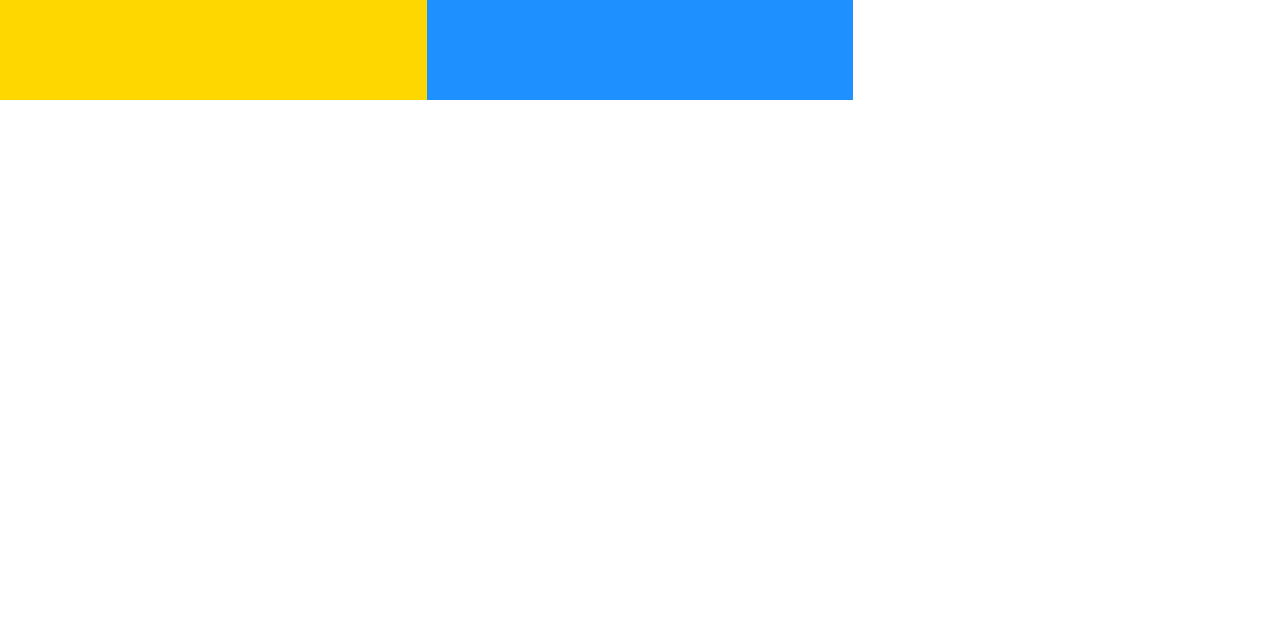
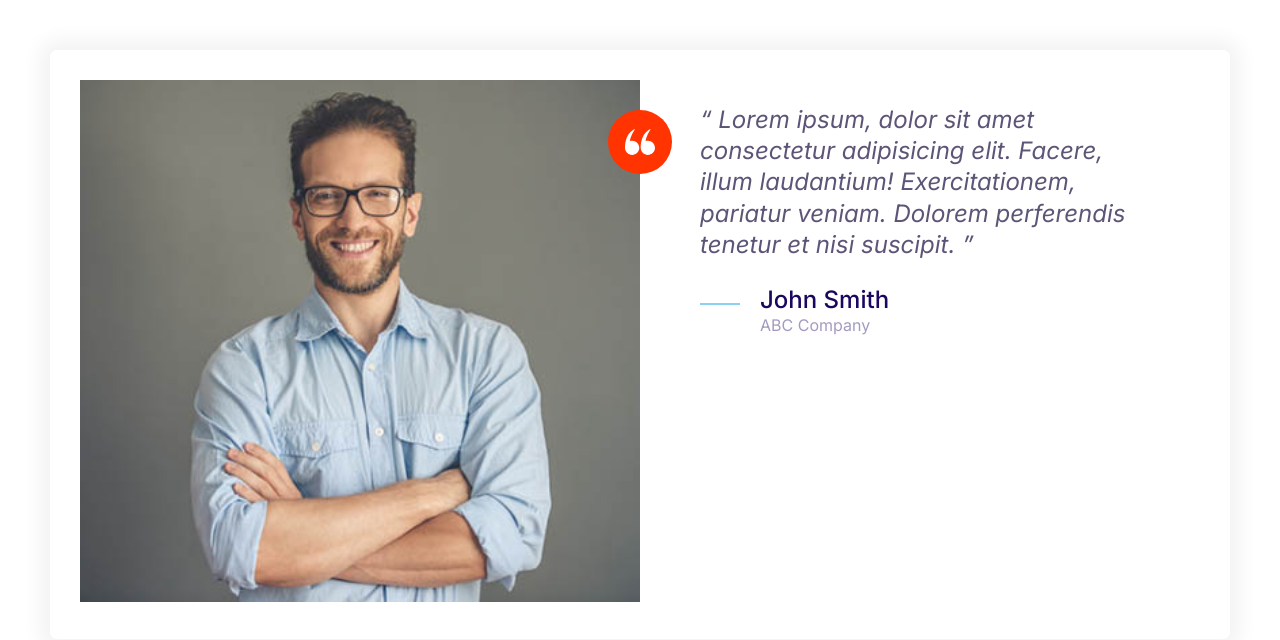
Before and after one commit to Jalupus/moshifycourse, a plain HTML site: page index.html in a window 1280 px wide. Drawn offline with Linux system fonts and the light colour scheme.

Commit message:
built testimonials

```diff
--- a/css/styles.css
+++ b/css/styles.css
@@ -160,8 +160,17 @@ a {
     height: 40px;
 }
 
+.icon--small {
+    width: 30px;
+    height: 30px;
+}
+
 .icon--primary {
     fill: var(--color-primary);
+}
+
+.icon--white {
+    fill: white;
 }
 
 .icon-container {
@@ -172,6 +181,10 @@ a {
     display: inline-flex;
     justify-content: center;
     align-items: center;
+}
+
+.icon-container--accent {
+    background: var(--color-accent);
 }
 
 /* Buttons */
@@ -443,3 +456,36 @@ a {
         grid-template-columns: repeat(3, 1fr);
     }
 }
+
+/* Testimonials */
+.testimonial {
+    padding: 3rem;
+}
+
+.testimonial__image {
+    position: relative;
+}
+
+.testimonial__image > img {
+    width: 100%;
+}
+
+.testimonial__image > .icon-container {
+    position: absolute;
+    top: 3rem;
+    right: -32px;
+}
+
+.testimonial--card {
+    overflow: visible;
+}
+
+@media screen and (min-width: 768px) {
+    .testimonial .quote, .testimonial .quote__author {
+        font-size: 2.4rem;
+    }
+
+    .testimonial .quote {
+        margin-left: 6rem;
+    }
+}
--- a/index.html
+++ b/index.html
@@ -12,10 +12,38 @@
     <link rel="stylesheet" href="css/normalize.css">
     <link rel="stylesheet" href="css/styles.css">
 </head>
-<body>
-    <div class="grid grid--1x2 grid--1x3">
-        <div style="height: 100px; background: gold;"></div>
-        <div style="height: 100px; background: dodgerblue;"></div>
+<body style="padding: 5rem;">
+    <div class="card testimonial testimonial--card">
+        <div class="grid grid--1x2">
+            <div class="testimonial__image">
+                <img src="images/testimonial.jpg" alt="a happy, smiling customer">
+                <span class="icon-container icon-container--accent">
+                    <svg class="icon icon--white icon--small">
+                        <use xlink:href="images/sprite.svg#quotes"/>
+                    </svg>
+                </span>
+            </div>
+            <blockquote class="quote">
+                <p class="quote__text">
+                    Lorem ipsum, dolor sit amet consectetur adipisicing elit. Facere, illum laudantium! Exercitationem, pariatur veniam. Dolorem perferendis tenetur et nisi suscipit.
+                </p>
+                <footer>
+                    <div class="media">
+                        <div class="media__image">
+                            <svg class="icon icon--primary quote__line">
+                                <use xlink:href="images/sprite.svg#line"/>
+                            </svg>
+                         </div>
+                        <div class="media__body">
+                            <h3 class="media__title quote__author">John Smith</h3>
+                            <p class="quote__organization">
+                                ABC Company
+                            </p>
+                        </div>
+                    </div>
+                </footer>
+            </blockquote>
+        </div>
     </div>
 </body>
 </html>
```
Also changed, not shown: images/testimonial.jpg (added).
